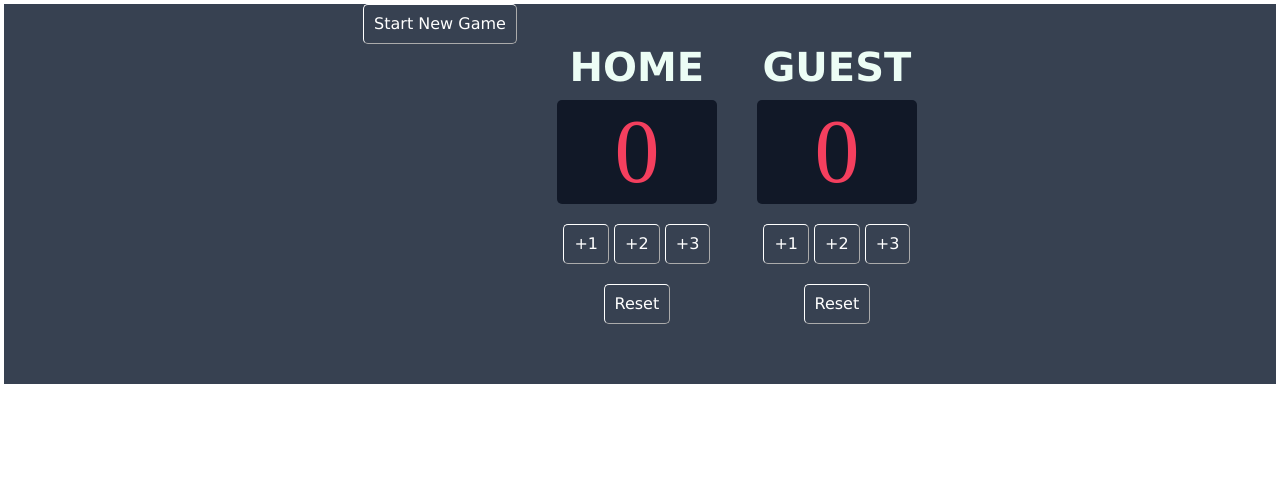
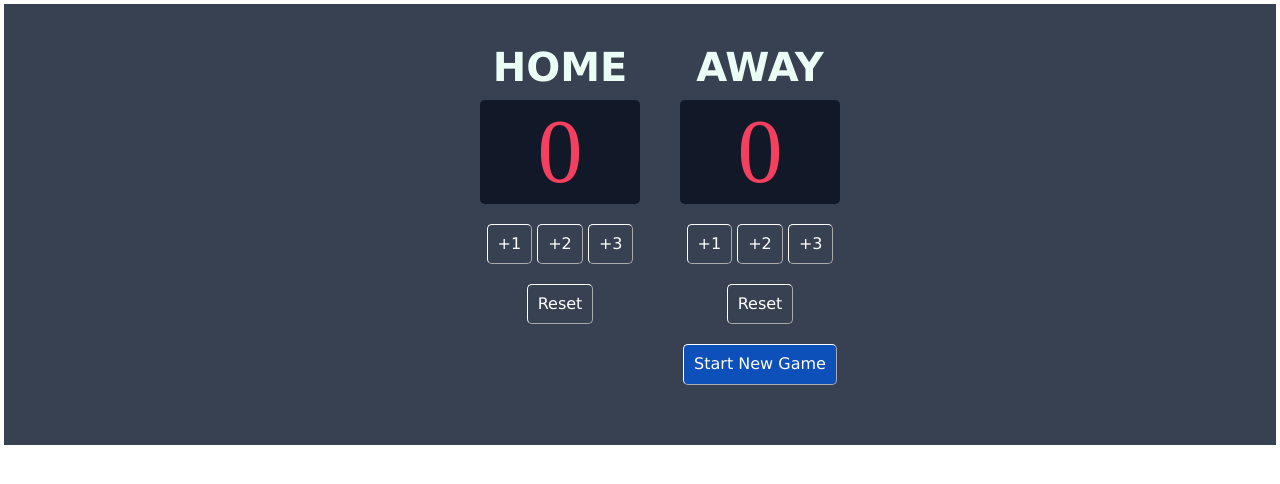
Before and after one commit to sanar4/project_scoreboard, a plain HTML site: page index.html in a window 1280 px wide. Drawn offline with nearby package versions, Linux system fonts and the light colour scheme.

Commit message:
Minor Change
GUEST Button was renamed

```diff
--- a/index.css
+++ b/index.css
@@ -14,15 +14,15 @@ body {
 }
 
 .heading-text {
-    color: #ECFDF5;
+  color: #ecfdf5;
   margin-bottom: 10px;
   font-size: 40px;
 }
 
 .score-result {
-    font-family: 'Cursed Timer ULiL';
+  font-family: "Cursed Timer ULiL";
   background-color: #111827;
-    color: #F43F5E;
+  color: #f43f5e;
   font-size: 90px;
   padding: 0px 50px;
   margin-top: 0px;
@@ -44,3 +44,13 @@ button {
   border-width: 1px;
   margin-bottom: 20px;
 }
+
+.game-reset {
+  background-color: #0e50b9;
+}
+
+.reset-btn {
+  display: flex;
+  justify-content: center;
+  align-items: center;
+}
--- a/index.html
+++ b/index.html
@@ -5,7 +5,6 @@
     <body>
         <div class="container">
             <div>
-                <button onclick="newGame()">Start New Game</button>
             </div>
             <div>
                 <h3 id="home-heading" class="heading-text">HOME</h3>
@@ -20,7 +19,7 @@
                 <button onClick="homeReset()">Reset</button>
             </div>
             <div>
-                <h3 id="guest-heading" class="heading-text">GUEST</h3>
+                <h3 id="guest-heading" class="heading-text">AWAY</h3>
                 <div>
                     <p id="score-guest" class="score-result">0</p>
                     <div>
@@ -31,6 +30,10 @@
                         </div>
                         <button onClick="guestReset()">Reset</button>
                     </div>
+                    <div class="reset-btn">
+                        <button class="game-reset" onclick="newGame()">Start New Game</button>
+
+                    </div>
                 </div>
                 <script src="index.js"></script>
             </body>
```
Lines whose indentation alone changed are shown as unchanged.
